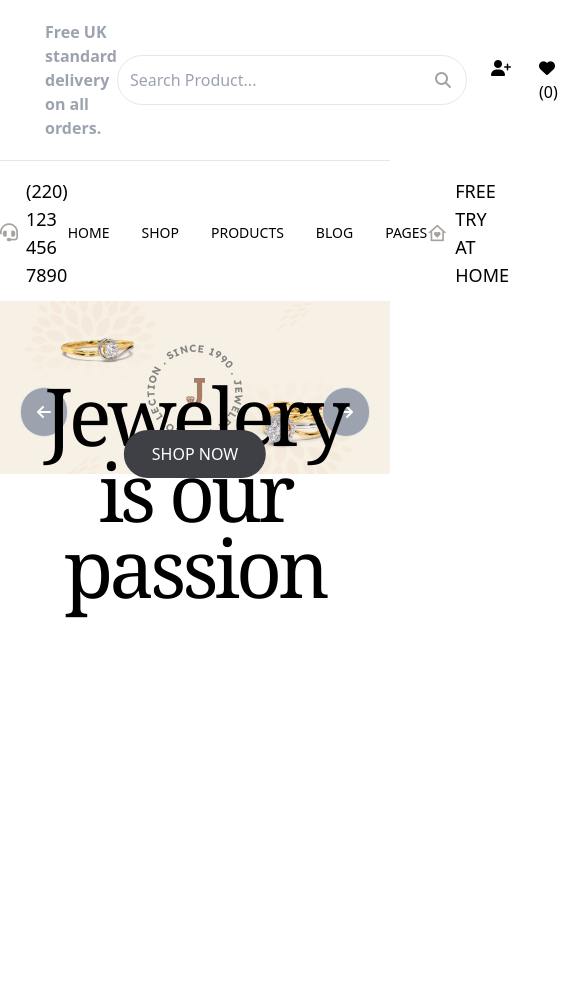
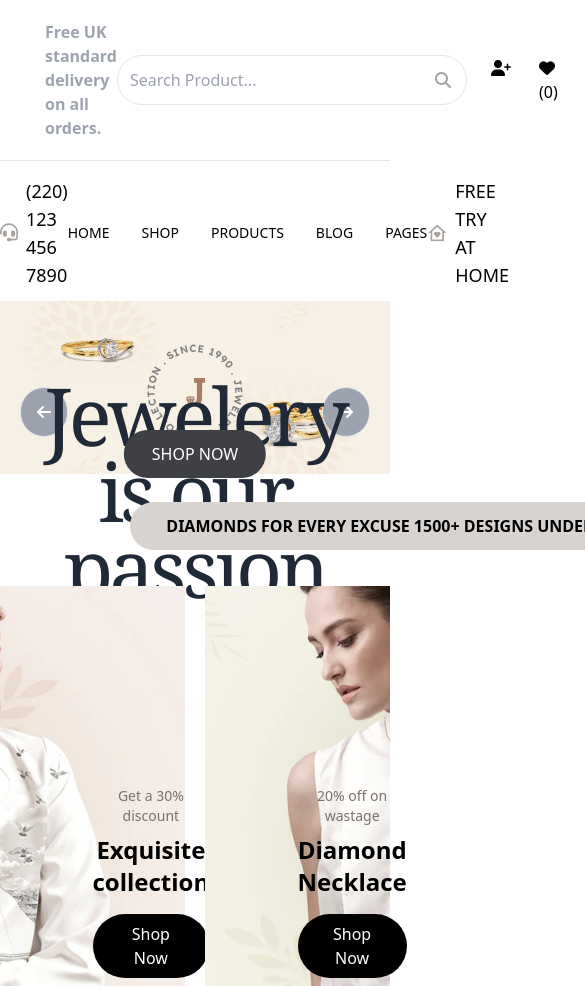
Before and after one commit to Manthan663/JELWO, a website with bundled scripts: page src/index.html in a window 390 px wide. Shown: the top 986 px of the page, 585 px wide, since content can reach past the window. Before the commit the page ends 844 px from the top, so only its background shows below. Built offline with nearby package versions, Linux system fonts and the light colour scheme; files whose address does not match are found by name.

Commit message:
Hero Section

```diff
--- a/src/index.html
+++ b/src/index.html
@@ -67,7 +67,7 @@
       <nav>
         <ul
           id="navMenu"
-          class="flex items-center gap-8 text-sm font-medium  leading-tight"
+          class="flex items-center gap-8 text-sm font-medium leading-tight"
         ></ul>
       </nav>
       <div class="flex items-center gap-2">
@@ -76,17 +76,42 @@
       </div>
     </div>
     <div class="relative">
-      <img id="heroImage" src="../images/jewelry-4-slider-1.webp"/>
-      <span id="prevBtn" class="absolute top-1/2 border rounded-full px-4 py-3 left-5 bg-gray-400 text-white hover:bg-stone-700 cursor-pointer"><i class="fa-solid fa-arrow-left"></i></span>
-      <span id="nxtBtn" class="absolute top-1/2 border rounded-full px-4 py-3 right-5 bg-gray-400 text-white hover:bg-stone-700 cursor-pointer"><i class="fa-solid fa-arrow-right"></i></span>
-      <img src="../images/jewelry-4-slider-label.webp" class="absolute top-1/4 left-1/2 -translate-x-1/2">
-      <h1 class=" text-center leading-[0.95] absolute top-[44%] left-1/2 -translate-x-1/2 text-black  font-normal tracking-tighter text-[80px] font-serif">
-        Jewelery is our
-        <br/>passion</h1>
-      <button class="absolute top-3/4 left-1/2 -translate-x-1/2 rounded-full px-7 py-3 bg-zinc-700 text-white hover:bg-black
-      transition-colors duration-500">SHOP NOW</button>
+      <img id="heroImage" src="${img}" />
+      <span
+        id="prevBtn"
+        class="absolute top-1/2 border rounded-full px-4 py-3 left-5 bg-gray-400 text-white hover:bg-stone-700 cursor-pointer"
+        ><i class="fa-solid fa-arrow-left"></i
+      ></span>
+      <span
+        id="nxtBtn"
+        class="absolute top-1/2 border rounded-full px-4 py-3 right-5 bg-gray-400 text-white hover:bg-stone-700 cursor-pointer"
+        ><i class="fa-solid fa-arrow-right"></i
+      ></span>
+      <img
+        id="heroLable"
+        src="../images/jewelry-4-slider-label.webp"
+        class="absolute top-1/4 left-1/2 -translate-x-1/2"
+      />
+      <h1
+        id="heroTitle"
+        class="text-center leading-[0.95] absolute top-[44%] left-1/2 -translate-x-1/2 text-gray-800 tracking-tighter text-[80px] font-serif"
+      ></h1>
+      <button
+        class="absolute top-3/4 left-1/2 -translate-x-1/2 rounded-full px-7 py-3 bg-zinc-700 text-white hover:bg-black transition-colors duration-500"
+      >
+        SHOP NOW
+      </button>
     </div>
+    <div
+      class="bg-stone-300 rounded-full py-3 w-[500px] absolute left-1/3 mt-7"
+    >
+      <h2 class="text-black uppercase font-semibold text-center">
+        Diamonds for every excuse 1500+ designs under
+      </h2>
+    </div>
+    <div id="HerosectionMenu" class="flex items-center justify-center gap-5 mt-28 "></div>
 
     <script type="module" src="./js/Navbar.js"></script>
+    <script type="module" src="./js/Herosection.js"></script>
   </body>
 </html>
--- /dev/null
+++ b/src/js/Herosection.js
@@ -0,0 +1,58 @@
+import { slides } from "./constants/Herosection.js";
+import { HeroImages } from "./constants/Herosection.js";
+
+const heroImage = document.getElementById("heroImage");
+const heroTitle = document.getElementById("heroTitle");
+const prevBtn = document.getElementById("prevBtn");
+const nextBtn = document.getElementById("nxtBtn");
+
+let current = 0;
+function renderslide(index) {
+  heroImage.src = slides[index].img;
+  heroTitle.innerHTML = slides[index].title;
+}
+
+// Next Btn
+nextBtn.addEventListener("click", () => {
+  current = (current + 1) % slides.length;
+  renderslide(current);
+});
+
+//prevBtn
+prevBtn.addEventListener("click", () => {
+  current = (current - 1 + slides.length) % slides.length;
+
+  renderslide(current);
+});
+
+renderslide(current);
+function renderHeroImages() {
+  const herosectionMenu = document.getElementById("HerosectionMenu");
+
+  herosectionMenu.innerHTML = HeroImages.map((image) => {
+    return `
+      <div class="relative">
+
+
+        <img src="${image.img}" class="w-full h-[400px] object-cover" />
+
+
+        <div class="absolute top-1/2 left-1/2  flex flex-col items-center justify-center text-center text-stone-500">
+
+          <p class="text-sm md:text-lg">${image.Discount}</p>
+
+          <h2 class="text-2xl md:text-4xl font-semibold mt-2 text-black">
+            ${image.Description}
+          </h2>
+
+          <button class="mt-4 px-6 py-2 bg-black text-white rounded-full hover:bg-gray-800 transition">
+            ${image.Btn}
+          </button>
+
+        </div>
+
+      </div>
+    `;
+  }).join("");
+}
+renderHeroImages()
--- a/src/js/Navbar.js
+++ b/src/js/Navbar.js
@@ -7,6 +7,7 @@ function renderMenu(items, containerId) {
       const hasDropdown = item.items && item.items?.length > 0;
       const hasMegaMenu = item.megaMenu?.columns?.length > 0;
       const hassmallMenu = item.smallMenu?.columns?.length > 0;
+      const productMenu = item.Menu?.columns?.length > 0;
 
       return `
       <li class="relative group ">
@@ -83,29 +84,112 @@ transition duration-300 z-50">
 `
     : ""
 }
-${hassmallMenu ?
-  ` <div class="fixed top-[145px] w-[200px]  bg-white shadow-xl
+${
+  hassmallMenu
+    ? ` <div class="fixed top-[145px] w-[200px]  bg-white shadow-xl
 opacity-0 invisible group-hover:visible group-hover:opacity-100
 transition duration-300 z-50">
 
   <div class="max-w-xl mx-auto py-8 flex items-center justify-center gap-10">
-     ${item.smallMenu.columns.map((p)=>
-      `
+     ${item.smallMenu.columns
+       .map(
+         (p) =>
+           `
       <div>
       <ul class="space-y-6">
-         ${p.items.map((texts)=>
-          `
+         ${p.items
+           .map(
+             (texts) =>
+               `
           <li class="text-gray-500 cursor-pointer text-lg hover:text-stone-400">
           ${texts}
           </li>
-          `
-         ).join("")}
+          `,
+           )
+           .join("")}
       </ul>
       </div>
-      `).join("")}
+      `,
+       )
+       .join("")}
   </div>
   </div>
-`:""}
+`
+    : ""
+}
+${
+  productMenu
+    ? `
+<div class="fixed left-0 w-screen bg-white
+opacity-0 invisible group-hover:visible group-hover:opacity-100
+top-[145px] transition duration-300 z-50">
+
+  <div class="max-w-7xl mx-auto py-8 grid grid-cols-5 gap-10">
+
+    ${item.Menu.columns
+      .map(
+        (col) => `
+      <div>
+
+        <h4 class="mb-4 text-lg">${col.title}</h4>
+
+        <ul class="space-y-6 border-r pr-6">
+          ${col.items
+            .map(
+              (txt) => `
+            <li class="text-gray-500 cursor-pointer text-lg hover:text-stone-400">
+              ${txt}
+            </li>
+          `,
+            )
+            .join("")}
+        </ul>
+
+      </div>
+    `,
+      )
+      .join("")}
+
+
+${item.Menu.banners.map(
+  (banner) =>
+    `
+  <div>
+<div class="flex justify-between gap-5">
+    <h4 class="mb-4 text-lg">${banner.title}</h4>
+  <div class="py-1">
+    <span><i class="fa fa-arrow-left"></i></span>
+    <span><i class="fa fa-arrow-right"></i></span>
+  </div>
+ </div>
+
+
+    <div class="grid grid-cols-2 gap-6">
+
+      ${banner.Img.map(
+        (product) => `
+
+        <div class="w-[300px]">
+          <img src="${product.img}"
+            class="w-40  rounded-md hover:scale-110 transition-transform duration-300" />
+
+          <p class="text-sm mt-2 text-gray-500">
+            ${product.price || ""}
+          </p>
+        </div>
+
+      `,
+      ).join("")}
+  `,
+)}
+</div>
+
+  </div>
+
+</div>
+`
+    : ""
+}
 
       </li>
       `;
--- /dev/null
+++ b/src/js/constants/Herosection.js
@@ -0,0 +1,32 @@
+export const slides = [
+   {
+    img: "../images/jewelry-4-slider-1.webp",
+    title: "Jewelery is our <br> passion"
+   },
+   {
+    img:"../images/jewelry-4-slider-2.webp",
+    title:"Jewelery made <br> with love"
+   },
+   {
+    img:"../images/jewelry-4-slider-3.webp",
+    title:"Elegance is <br> our obsessions"
+   },
+];
+
+export const HeroImages = [
+  {
+    id:1,
+    img:"../images/jewelry-4-banner-1.webp",
+    Discount:"Get a 30% discount",
+    Description:"Exquisite collection",
+    Btn:"Shop Now"
+  },
+  {
+    id:2,
+    img:"../images/jewelry-4-banner-2.webp",
+    Discount:"20% off on wastage",
+    Description:"Diamond Necklace",
+    Btn:"Shop Now"
+  },
+
+];
--- a/src/js/constants/menu.js
+++ b/src/js/constants/menu.js
@@ -68,7 +68,67 @@ export const menuItems = [
       banner: "../images/jewelry-4-menu-banner.webp",
     },
   },
-  { name: "Products", link: "#" },
+  {
+    name: "Products",
+    link: "#",
+    Menu: {
+      columns: [
+        {
+          title: "Earnings",
+          items: [
+            "Blue heavy t-shirt",
+            "Brown sunglasses",
+            "Bucket shoes",
+            "Iamond rashmi ring",
+            "Floral gold bangle",
+            "Glitter diamond ring",
+          ],
+        },
+        {
+          title: "Bracelets",
+          items: [
+            "Blue heavy t-shirt",
+            "Brown sunglasses",
+            "Formal shoes",
+            "Formal shirt",
+            "Blue heavy t-shirt",
+            "Brown sunglasses",
+          ],
+        },
+        {
+          title: "Necklace",
+          items: [
+            "Rose gold rings",
+            "Brown sunglasses",
+            "Bucket shoes",
+            "Color print sandal",
+            "Floral gold bangle",
+            "Simple Pearl earrings",
+          ],
+        },
+        {
+          title: "Rings",
+          items: [
+            "Blue heavy t-shirt",
+            "Brown sunglasses",
+            "Dark sunglasses",
+            "Half sleev tshirt",
+            "Formal shirt",
+            "Gold nose pin",
+          ],
+        },
+      ],
+      banners: [
+        {
+          title: "Popular Connection",
+          Img: [
+            { img: "../images/jewelry-pro-26.webp", price: "From Rs.120" },
+            { img: "../images/jewelry-pro-41.webp", price: "Rs.40" },
+          ],
+        },
+      ],
+    },
+  },
   { name: "Blog", link: "#" },
   {
     name: "Pages",
```
Also changed, not shown: dist/output.css, images/jewelry-4-banner-1.webp (added), images/jewelry-4-banner-2.webp (added), images/jewelry-4-slider-2.webp (added), images/jewelry-4-slider-3.webp (added), images/jewelry-pro-26.webp (added), images/jewelry-pro-41.webp (added).
